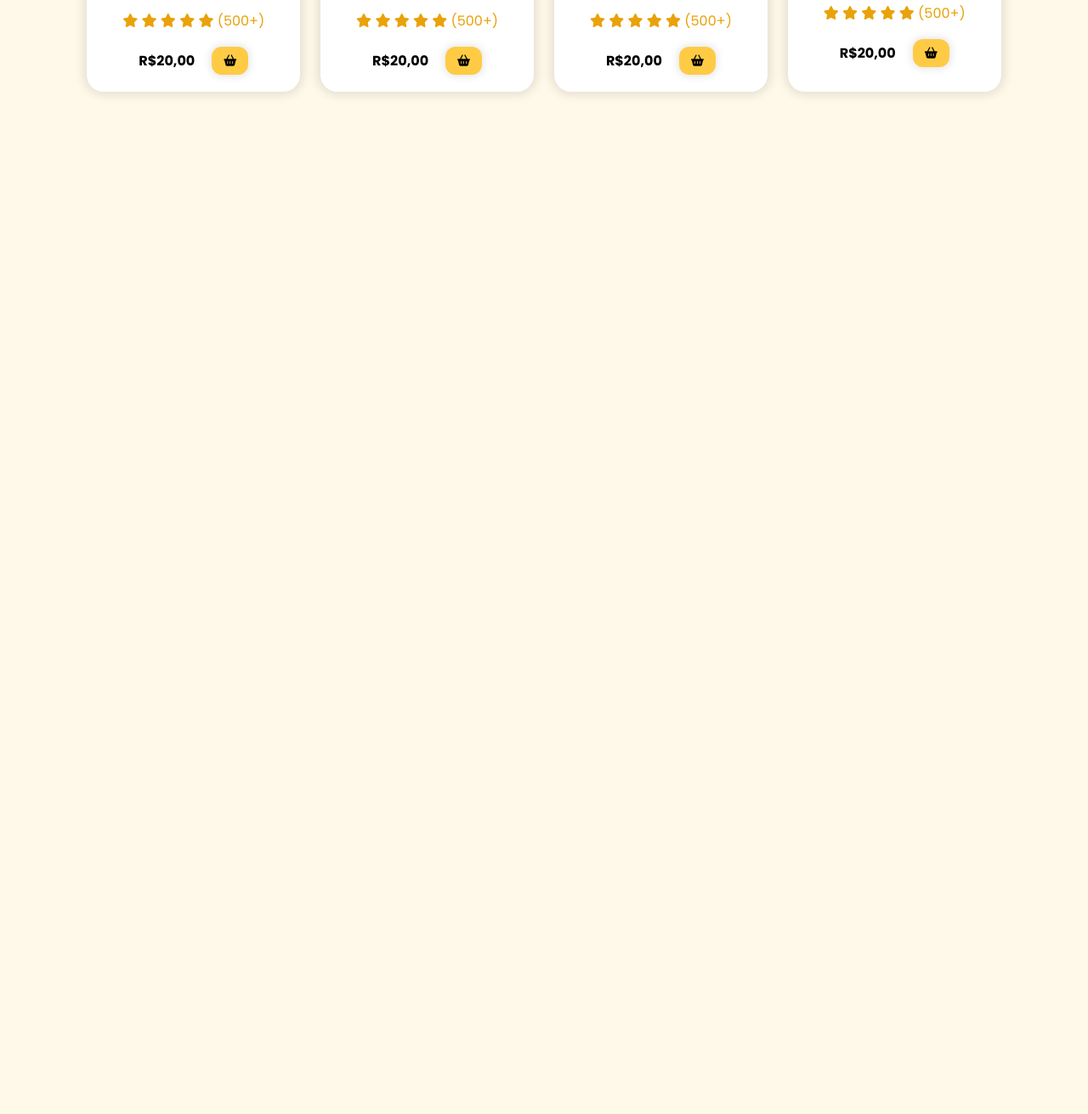
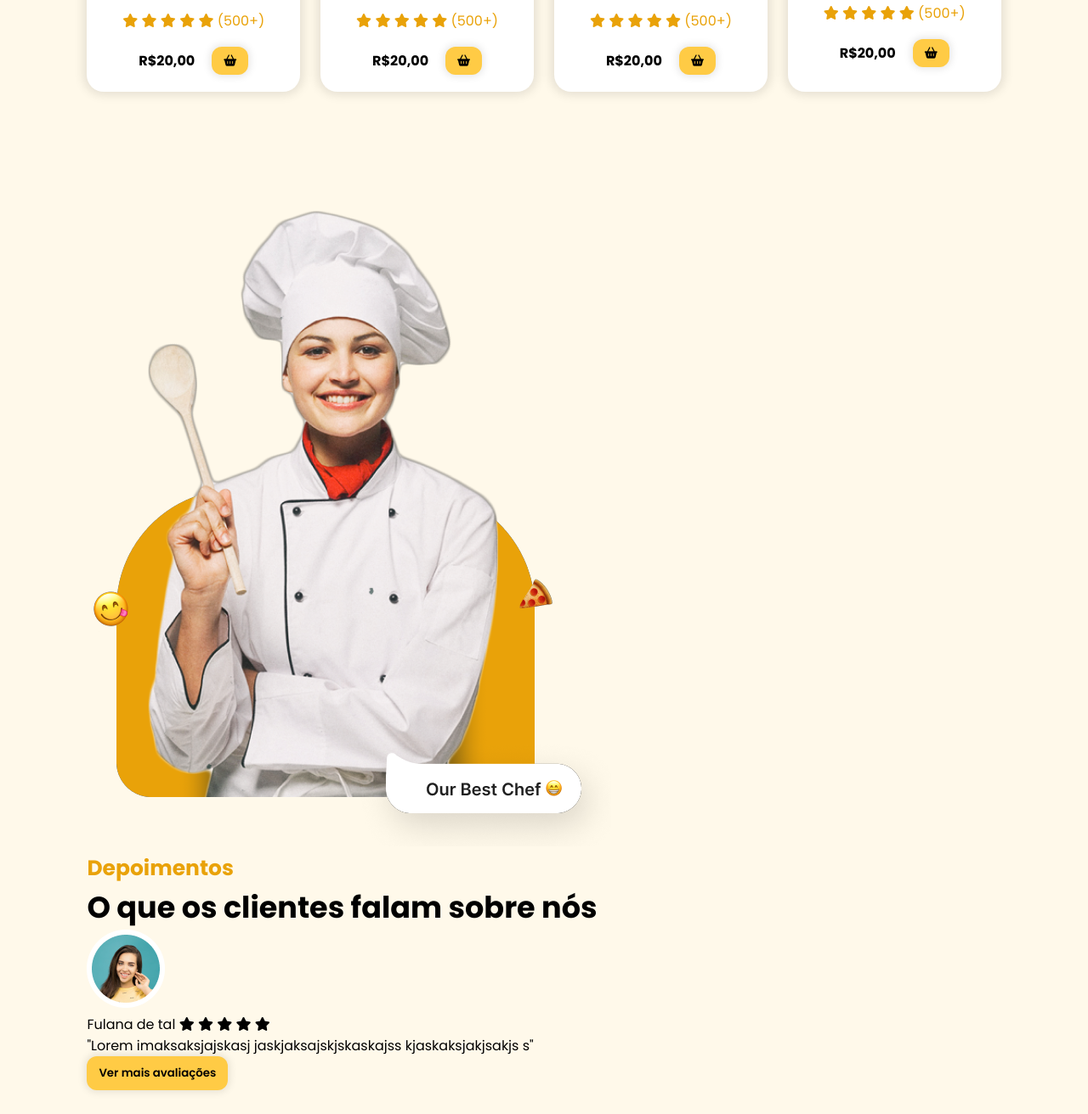
Before and after one commit to sarahmax0/landingpage, a plain HTML site: page index.html in a window 1280 px wide. Shown: the part 1377-2688 px from the top of the page at 85% size. Before the commit the page ends 1584 px from the top, so only its background shows below. Drawn offline with nearby package versions, Linux system fonts and the light colour scheme.

Commit message:
Testimonials - HTML

```diff
--- a/index.html
+++ b/index.html
@@ -223,6 +223,45 @@
                 </div>
             </div>
         </section>
+
+        <section id="testimonials">
+            <img id="testimonial-chef" src="src/styles/images/chef.png" alt="">
+
+            <div id="testimonials_content">
+                <h2 class="section-title">
+                    Depoimentos
+                </h2>
+
+                <h3 class="section-subtitle">
+                    O que os clientes falam sobre nós
+                </h3>
+
+                <div id="feedbacks">
+                    <div class="feedback">
+                        <img src="src/styles/images/avatar.png" class="feedback-avatar" alt="">
+                        <div class="feedback-content">
+                            <p>
+                                Fulana de tal
+                                <span>
+                                    <i class="fa-solid fa-star"></i>
+                                    <i class="fa-solid fa-star"></i>
+                                    <i class="fa-solid fa-star"></i>
+                                    <i class="fa-solid fa-star"></i>
+                                    <i class="fa-solid fa-star"></i>
+                                </span>
+                                <p>
+                                    "Lorem imaksaksjajskasj jaskjaksajskjskaskajss kjaskaksjakjsakjs s"
+                                </p>
+                            </p>
+                        </div>
+                    </div>
+                </div>
+
+                <button class="btn-default">
+                    Ver mais avaliações
+                </button>
+            </div>
+        </section>
     </main>
     <script src="javascript/script.js"></script>
 </body>
--- a/src/styles/header.css
+++ b/src/styles/header.css
@@ -1,6 +1,10 @@
 header {
     width: 100%;
     padding: 28px 8%;
+    position: sticky;
+    top: 0;
+    background-color: #fff9ea;
+    z-index: 3;
 }
 
 #navbar {
```
